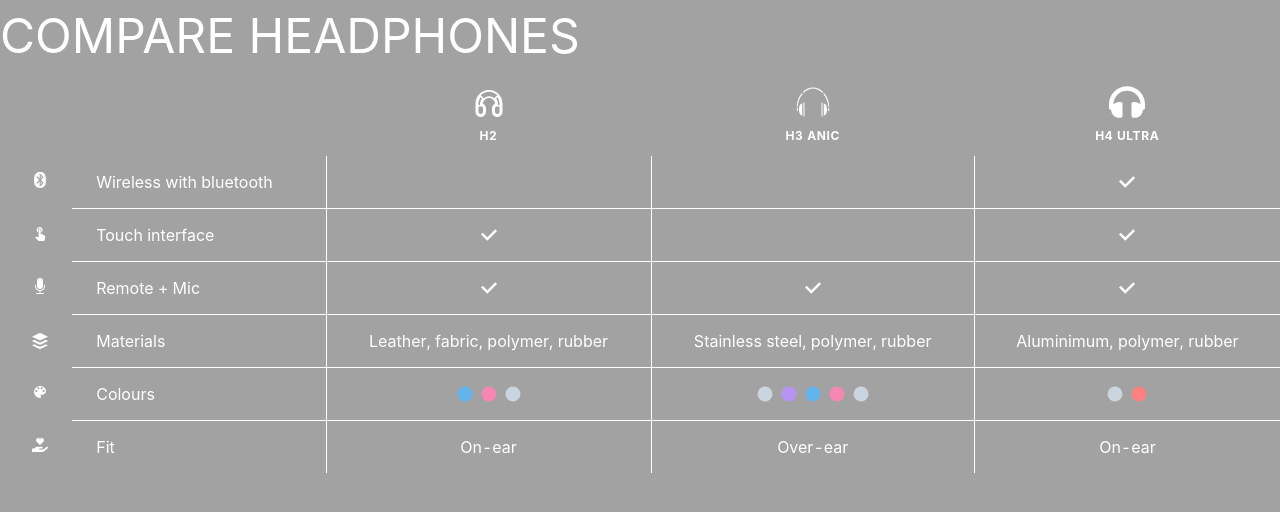
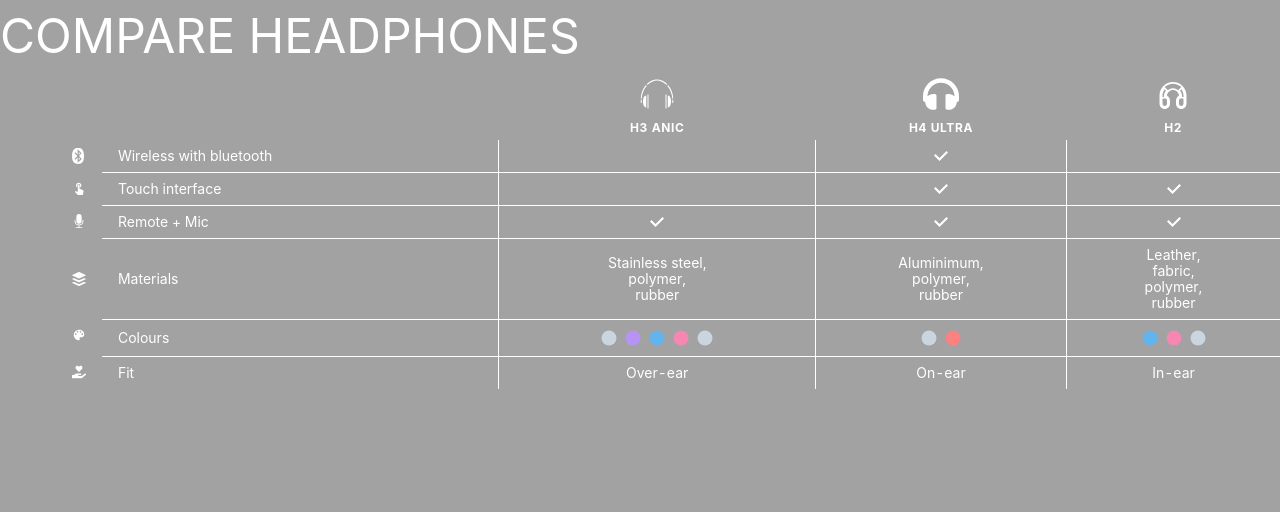
Before and after one commit to tahsinAmin/table-design, a Next.js app: page / in a window 1280 px wide. Shown: the top 512 px of the page. Built offline with nearby package versions, Linux system fonts and the light colour scheme.

Commit message:
- Workaround for having text in multiple lines in Table which wasn't possible before

```diff
--- a/components/TableTry/TableTry.js
+++ b/components/TableTry/TableTry.js
@@ -1,12 +1,12 @@
-import {Box, Center, Flex, Table, TableContainer, Tbody, Td, Text, Th, Thead, Tr, VStack} from "@chakra-ui/react";
-import {CheckIcon, Icon} from "@chakra-ui/icons";
-import {GrStackOverflow} from "react-icons/gr";
-import {BsFillMicFill} from "react-icons/bs";
-import {GiHeadphones} from "react-icons/gi";
-import {TiHeadphones} from "react-icons/ti";
-import {MdColorLens, MdTouchApp} from "react-icons/md";
-import {FaBluetooth, FaHandHoldingHeart, FaHeadphones} from "react-icons/fa";
-import {useState} from "react";
+import { Box, Center, Flex, Table, TableContainer, Tbody, Td, Text, Th, Thead, Tr, VStack, Wrap } from "@chakra-ui/react";
+import { CheckIcon, Icon } from "@chakra-ui/icons";
+import { GrStackOverflow } from "react-icons/gr";
+import { BsFillMicFill } from "react-icons/bs";
+import { GiHeadphones } from "react-icons/gi";
+import { TiHeadphones } from "react-icons/ti";
+import { MdColorLens, MdTouchApp } from "react-icons/md";
+import { FaBluetooth, FaHandHoldingHeart, FaHeadphones } from "react-icons/fa";
+import { useState } from "react";
 
 
 const TableTry = () => {
@@ -21,41 +21,51 @@ const TableTry = () => {
     )
 
     const [data, setData] = useState([
+        // {
+        //     "name": <VStack><TiHeadphones size={"36px"} />
+        //         <Text>H2</Text></VStack>,
+        //     "wWB": false,
+        //     "tI": true,
+        //     "rM": true,
+        //     "m": ["Event Fee Return + Cycling", "Apparel Insured"],
+        //     "colors": ["blue.300", "pink.300", "gray.300"],
+        //     "fit": "On-ear"
+        // },
         {
-            "name": <VStack><TiHeadphones size={"36px"}/>
-                <Text>H2</Text></VStack>,
-            "wWB": false,
-            "tI": true,
-            "rM": true,
-            "m": "Leather, fabric, polymer, rubber",
-            "colors": ["blue.300", "pink.300", "gray.300"],
-            "fit": "On-ear"
-        },
-        {
-            "name": <VStack><GiHeadphones size={"36px"}/>
+            "name": <VStack><GiHeadphones size={"36px"} />
                 <Text>H3 Anic</Text></VStack>,
             "wWB": false,
             "tI": false,
             "rM": true,
-            "m": "Stainless steel, polymer, rubber",
+            "m": ["Stainless steel", "polymer", "rubber",],
             "colors": ["gray.300", "purple.300", "blue.300", "pink.300", "gray.300"],
             "fit": "Over-ear"
         },
         {
             "name": <VStack>
-                <FaHeadphones size={"36px"}/>
+                <FaHeadphones size={"36px"} />
                 <Text>H4 Ultra</Text></VStack>,
             "wWB": true,
             "tI": true,
             "rM": true,
-            "m": "Aluminimum, polymer, rubber",
+            "m": ["Aluminimum", "polymer", "rubber",],
             "colors": ["gray.300", "red.300"],
             "fit": "On-ear"
         },
+        {
+            "name": <VStack><TiHeadphones size={"36px"} />
+                <Text>H2</Text></VStack>,
+            "wWB": false,
+            "tI": true,
+            "rM": true,
+            "m": ["Leather", "fabric", "polymer", "rubber"],
+            "colors": ["blue.300", "pink.300", "gray.300"],
+            "fit": "In-ear"
+        }
     ]);
     return (
         <TableContainer>
-            <Table size='md' variant='unstyled'>
+            <Table size='sm' variant='unstyled'>
                 <Thead>
                     <Tr>
                         <Th border={'none'}></Th>
@@ -65,51 +75,69 @@ const TableTry = () => {
                 </Thead>
                 <Tbody>
                     <Tr>
-                        <Td border={'none'} as={Flex} justifyContent={'flex-end'}><FaBluetooth size={"16px"}/></Td>
+                        <Td border={'none'} as={Flex} justifyContent={'flex-end'}><FaBluetooth size={"16px"} /></Td>
                         <Td border='1px solid #fff' borderTop={0} borderLeft={0} borderRight={0}>
                             Wireless with bluetooth</Td>
                         {data.map((item) => <Td border='1px solid #fff' borderTop={0}
-                                                borderRight={0}><Center>{item.wWB && <CheckIcon/>}</Center></Td>)}
+                            borderRight={0}><Center>{item.wWB && <CheckIcon />}</Center></Td>)}
                     </Tr>
                     <Tr>
-                        <Td border={'none'} as={Flex} justifyContent={'flex-end'}><MdTouchApp/></Td>
+                        <Td border={'none'} as={Flex} justifyContent={'flex-end'}><MdTouchApp /></Td>
                         <Td border='1px solid #fff' borderTop={0} borderLeft={0} borderRight={0}>Touch interface</Td>
                         {data.map((item) => <Td border='1px solid #fff' borderTop={0}
-                                                borderRight={0}><Center>{item.tI && <CheckIcon/>}</Center></Td>)}
+                            borderRight={0}><Center>{item.tI && <CheckIcon />}</Center></Td>)}
                     </Tr>
 
                     <Tr>
-                        <Td border={'none'} as={Flex} justifyContent={'flex-end'}><BsFillMicFill/></Td>
+                        <Td border={'none'} as={Flex} justifyContent={'flex-end'}><BsFillMicFill /></Td>
                         <Td border='1px solid #fff' borderTop={0} borderLeft={0} borderRight={0}>Remote + Mic</Td>
                         {data.map((item) => <Td border='1px solid #fff' borderTop={0}
-                                                borderRight={0}><Center>{item.rM && <CheckIcon/>}</Center></Td>)}
+                            borderRight={0}><Center>{item.rM && <CheckIcon />}</Center></Td>)}
                     </Tr>
 
                     <Tr>
                         <Td border={'none'}><Box as={Flex} justifyContent={'flex-end'}
-                                                 alignItems='center'><GrStackOverflow/></Box></Td>
+                            alignItems='center'><GrStackOverflow /></Box></Td>
                         <Td border='1px solid #fff' borderLeft={0} borderRight={0}
                             borderTop={0}>Materials</Td>
-                        {data.map((item) => <Td border='1px solid #fff' borderRight={0}
-                                                borderTop={0}><Center>{item.m}</Center></Td>)}
+                        {data.map((item) => {
+                            {/* return (
+                                <Td border='1px solid #fff' borderRight={0}
+                                    borderTop={0}>
+                                    <Wrap w='50%'>
+                                        {item.m.map((materialItem, index) => <Text align='center'>{materialItem}</Text>)}
+                                    </Wrap></Td>
+                            ) */}
+                            return (
+                                <Td border='1px solid #fff' borderRight={0}
+                                    borderTop={0}>
+                                    <Box>
+                                        {item.m.map((materialItem, index) => {
+                                            if (index == item.m.length - 1) return <Text align='center'>{materialItem}</Text>
+                                            else return <Text align='center'>{materialItem},</Text>
+                                        })}
+                                    </Box></Td>
+                            )
+                        }
+                        )}
                     </Tr>
                     <Tr>
-                        <Td border={'none'} as={Flex} justifyContent={'flex-end'}><MdColorLens/></Td>
+                        <Td border={'none'} as={Flex} justifyContent={'flex-end'}><MdColorLens /></Td>
                         <Td border='1px solid #fff' borderTop={0} borderLeft={0} borderRight={0}>Colours</Td>
                         {data.map((item) => {
                             return (<Td border='1px solid #fff' borderTop={0} borderRight={0}>
                                 <Flex justifyContent={'center'} gap={1}>
-                                    {item.colors.map((colorItem) => <CircleIcon boxSize={5} color={colorItem}/>)}
+                                    {item.colors.map((colorItem) => <CircleIcon boxSize={5} color={colorItem} />)}
                                 </Flex>
                             </Td>)
                         })}
                     </Tr>
                     <Tr>
-                        <Td border={'none'} as={Flex} justifyContent={'flex-end'}><FaHandHoldingHeart/></Td>
+                        <Td border={'none'} as={Flex} justifyContent={'flex-end'}><FaHandHoldingHeart /></Td>
                         <Td border='1px solid #fff' borderTop={0} borderLeft={0} borderRight={0}
                             borderBottom={0}>Fit</Td>
                         {data.map((item) => <Td border='1px solid #fff' borderTop={0} borderRight={0}
-                                                borderBottom={0}><Center>{item.fit}</Center></Td>)}
+                            borderBottom={0}><Center>{item.fit}</Center></Td>)}
                     </Tr>
                 </Tbody>
             </Table>
@@ -126,7 +154,7 @@ const data = [
         "wWB": false,
         "tI": true,
         "rM": true,
-        "m": "Leather, fabric, polymer, rubber",
+        "m": ["Leather", "fabric", "polymer", "rubber"],
         "colors": ["gray.300", "red.300", "blue.300", "pink.300", "gray.300"],
         "fit": "On-ear"
     },
@@ -135,7 +163,7 @@ const data = [
         "wWB": false,
         "tI": false,
         "rM": true,
-        "m": "Stainless steel, polymer, rubber",
+        "m": ["Stainless steel", "polymer", "rubber",],
         "colors": ["gray.300", "red.300", "blue.300", "pink.300", "gray.300"],
         "fit": "Over-ear"
     },
@@ -144,7 +172,7 @@ const data = [
         "wWB": true,
         "tI": true,
         "rM": true,
-        "m": "Aluminimum, polymer, rubber",
+        "m": ["Aluminimum", "polymer", "rubber",],
         "colors": ["gray.300"],
         "fit": "On-ear"
     },
```
Also changed, not shown: 1 other file (tests, documents, lock files or other folders).
